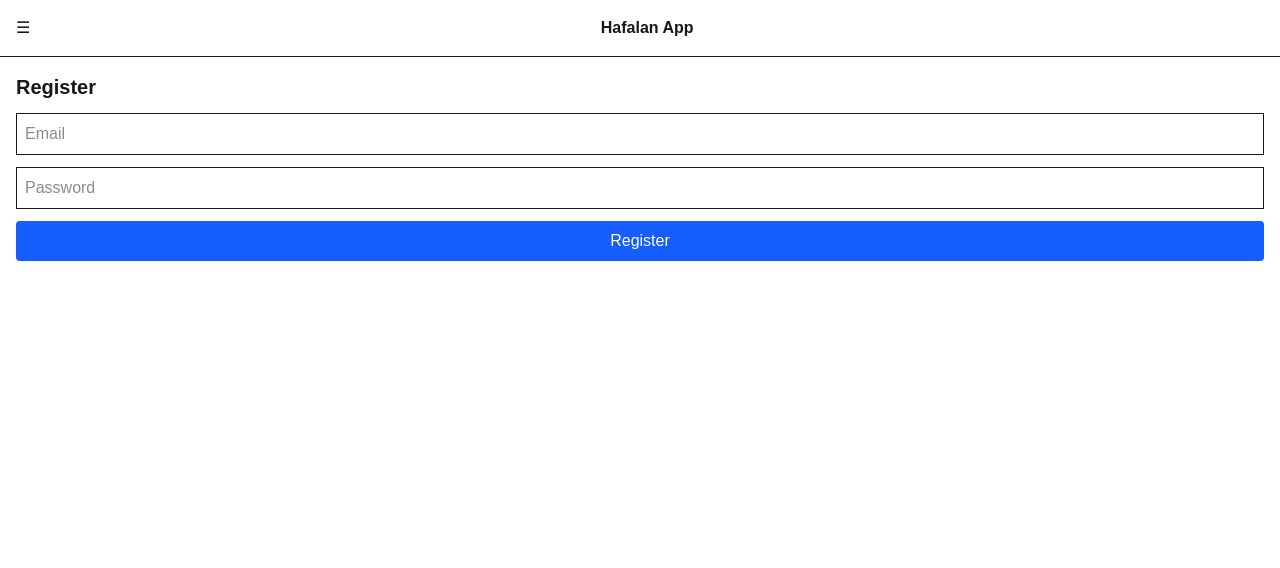
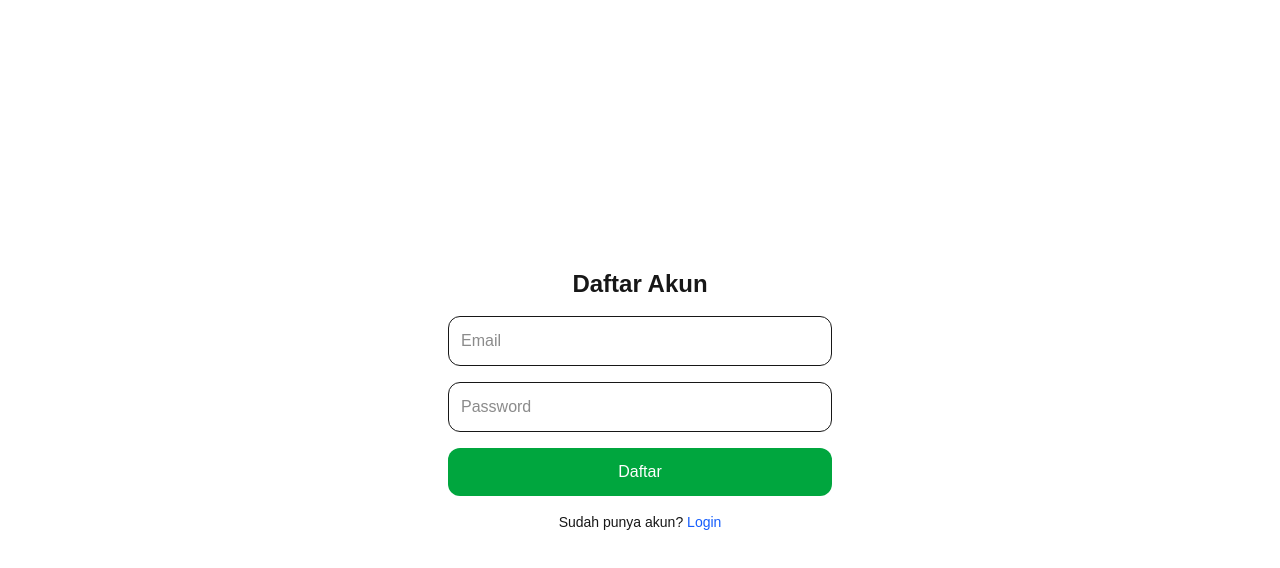
Before and after one commit to imamdwicaksono/hafalan-tracker, a Next.js app: page /register in a window 1280 px wide. Shown: the top 568 px of the page. Built offline with nearby package versions, Linux system fonts and the light colour scheme; no server answers.

Commit message:
fix: remove unauthorized user checks from dashboard, murajaah, and navbar components feat: enhance login and register pages with loading states and improved layout fix: update middleware to handle authentication redirects more effectively

```diff
--- a/app/dashboard/page.tsx
+++ b/app/dashboard/page.tsx
@@ -8,10 +8,6 @@ export default async function Dashboard() {
   const {
     data: { user }
   } = await supabase.auth.getUser()
-
-  if (!user) {
-    return <div>Unauthorized</div>
-  }
 
   const { data } = await supabase
     .from("hafalan_entries")
--- a/app/input/page.tsx
+++ b/app/input/page.tsx
@@ -22,7 +22,6 @@ export default function InputPage() {
 
     const selectedSurah = SURAH_LIST.find(s => s.id === surah)
     const maxAyat = selectedSurah?.ayat || 1
-
 
 
     const currentJuz = JUZ_MAP.find(j => j.juz === juz)
--- a/app/login/page.tsx
+++ b/app/login/page.tsx
@@ -44,8 +44,11 @@ export default function LoginPage() {
     }
 
   return (
-    <div className="p-4 space-y-3">
-      <h1 className="text-xl font-bold">Login</h1>
+    <div className="p-4 flex items-center justify-center min-h-screen">
+      <div className="w-full max-w-sm space-y-4">
+        <h1 className="text-2xl font-bold text-center">
+          Login
+        </h1>
 
         <input
             type="email"
@@ -67,6 +70,16 @@ export default function LoginPage() {
         >
             Login
         </button>
+
+            <p className="text-center text-sm">
+            Belum punya akun?{" "}
+            <a href="/register" className="text-blue-600">
+                Daftar
+            </a>
+            </p>
+        </div>
+
+
     </div>
   )
 }
--- a/app/murajaah/page.tsx
+++ b/app/murajaah/page.tsx
@@ -10,7 +10,6 @@ export default async function MurajaahPage() {
     data: { user }
   } = await supabase.auth.getUser()
 
-  if (!user) return <div>Unauthorized</div>
 
     const today = new Date().toISOString().split("T")[0]
 
--- a/app/register/page.tsx
+++ b/app/register/page.tsx
@@ -2,52 +2,75 @@
 
 import { useState } from "react"
 import { supabase } from "@/lib/supabase/client"
-import { useRouter } from "next/navigation"
 
 export default function RegisterPage() {
-  const router = useRouter()
-
   const [email, setEmail] = useState("")
   const [password, setPassword] = useState("")
+  const [loading, setLoading] = useState(false)
 
   const handleRegister = async () => {
-    const { error } = await supabase.auth.signUp({
+    setLoading(true)
+
+    const { data,error } = await supabase.auth.signUp({
       email,
       password
     })
 
+    setLoading(false)
+
     if (error) {
       alert(error.message)
-    } else {
-      alert("Register berhasil, silakan login")
-      router.push("/login")
+      return
     }
+
+    alert("Registrasi berhasil ✅, silakan login")
+
+    if (data.session) {
+        window.location.href = "/dashboard"
+    }
+    window.location.href = "/login"
   }
 
   return (
-    <div className="p-4 space-y-3">
-      <h1 className="text-xl font-bold">Register</h1>
+    <div className="p-4 flex items-center justify-center min-h-screen">
+      <div className="w-full max-w-sm space-y-4">
+
+        <h1 className="text-2xl font-bold text-center">
+          Daftar Akun
+        </h1>
 
         <input
           type="email"
           placeholder="Email"
-        className="border p-2 w-full"
+          className="w-full border p-3 rounded-xl"
+          value={email}
           onChange={(e) => setEmail(e.target.value)}
         />
 
         <input
           type="password"
           placeholder="Password"
-        className="border p-2 w-full"
+          className="w-full border p-3 rounded-xl"
+          value={password}
           onChange={(e) => setPassword(e.target.value)}
         />
 
         <button
           onClick={handleRegister}
-        className="bg-blue-600 text-white p-2 w-full rounded"
+          disabled={loading}
+          className="w-full bg-green-600 text-white p-3 rounded-xl"
         >
-        Register
+          {loading ? "Loading..." : "Daftar"}
         </button>
+
+        <p className="text-center text-sm">
+          Sudah punya akun?{" "}
+          <a href="/login" className="text-blue-600">
+            Login
+          </a>
+        </p>
+
+      </div>
     </div>
   )
 }
--- a/components/layout/Navbar.tsx
+++ b/components/layout/Navbar.tsx
@@ -1,10 +1,23 @@
 "use client"
 
-import { useState } from "react"
+import { useEffect, useState } from "react"
 import Drawer from "./Drawer"
+import { supabase } from "@/lib/supabase/client"
 
 export default function Navbar() {
   const [open, setOpen] = useState(false)
+
+  const [user, setUser] = useState<any>(null)
+
+  useEffect(() => {
+    supabase.auth.getUser().then(({ data }) => {
+      setUser(data.user)
+    })
+  }, [])
+
+  // ❌ belum login → jangan render navbar
+  if (!user) return null
+
 
   return (
     <>
--- a/middleware.ts
+++ b/middleware.ts
@@ -1,5 +1,6 @@
 import { NextResponse } from "next/server"
 import { createServerClient } from "@supabase/ssr"
+
 
 export async function middleware(req: any) {
   const res = NextResponse.next()
@@ -10,16 +11,13 @@ export async function middleware(req: any) {
     {
       cookies: {
         get: (name: string) => req.cookies.get(name)?.value,
-
-        // 🔥 WAJIB INI
         set: (name: string, value: string, options: any) => {
           res.cookies.set(name, value, options)
         },
-
         remove: (name: string, options: any) => {
           res.cookies.set(name, "", { ...options, maxAge: 0 })
         }
-      },
+      }
     }
   )
 
@@ -27,17 +25,18 @@ export async function middleware(req: any) {
     data: { session }
   } = await supabase.auth.getSession()
 
-  // console.log("SESSION:", session)
+  const path = req.nextUrl.pathname
+  const isAuth = !!session
 
-  // console.log("COOKIES:", req.cookies.getAll())
+  const publicRoutes = ["/login", "/register"]
 
-  const path = req.nextUrl.pathname
-
-  if (!session && path.startsWith("/dashboard")) {
+  // ❌ belum login → redirect semua kecuali public
+  if (!isAuth && !publicRoutes.includes(path)) {
     return NextResponse.redirect(new URL("/login", req.url))
   }
 
-  if (session && path === "") {
+  // ✅ sudah login → jangan balik login/register
+  if (isAuth && publicRoutes.includes(path)) {
     return NextResponse.redirect(new URL("/dashboard", req.url))
   }
 
@@ -45,5 +44,7 @@ export async function middleware(req: any) {
 }
 
 export const config = {
-  matcher: ["/dashboard/:path*"]
+  matcher: [
+    "/((?!_next|favicon.ico|.*\\.(?:svg|png|jpg|jpeg|gif|webp)$).*)"
+  ]
 }
```
Lines whose indentation alone changed are shown as unchanged.
